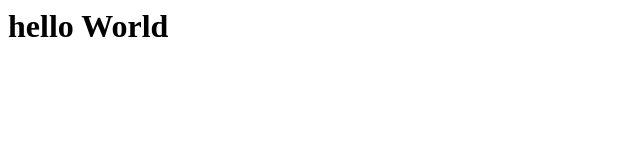
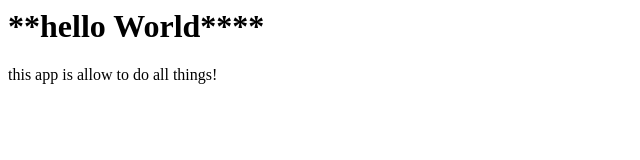
Before and after one commit to paramath/my-app, a plain HTML site: page index.html in a window 1280 px wide. Shown: the whole page, without its empty margins (0-640 px from the left). Drawn offline with Linux system fonts and the light colour scheme.

Commit message:
add description to index file

```diff
--- a/index.html
+++ b/index.html
@@ -1 +1,4 @@
-<h1>hello World</h1>
+<h1>**hello World****</h1>
+
+
+this app is allow to do all things!
```
